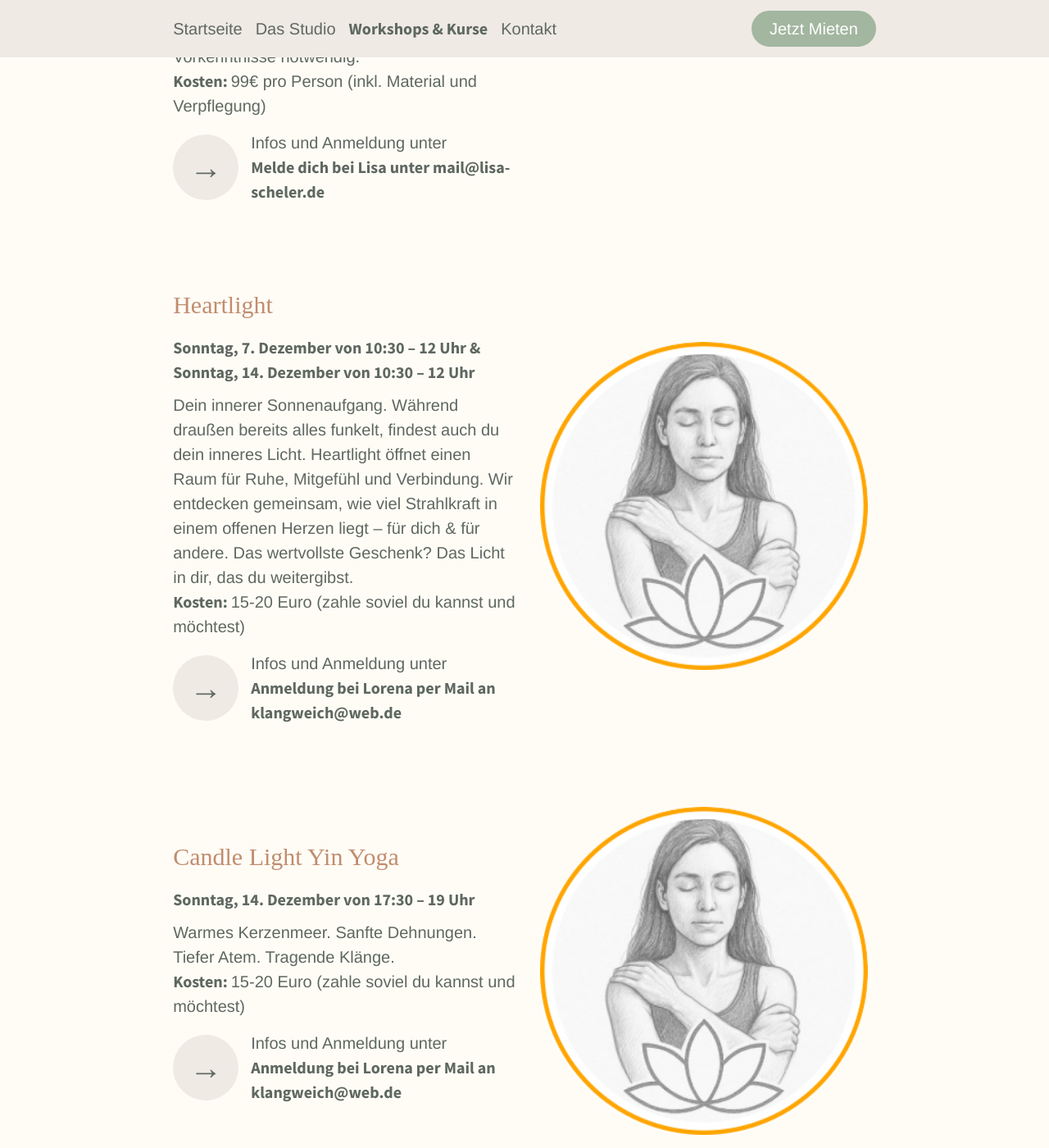
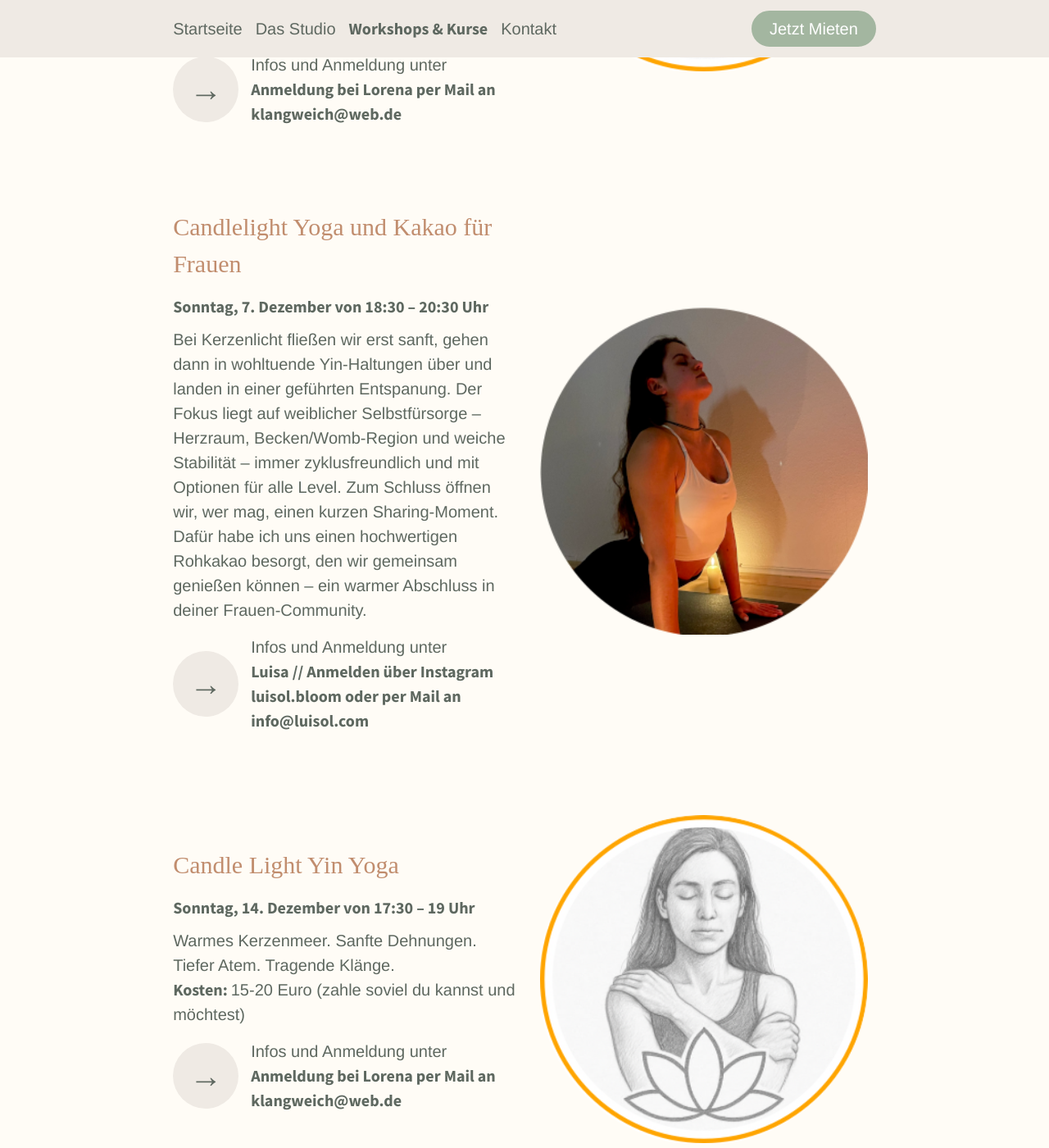
Before and after one commit to sonjafeitsch/meine-nische-website, a Jekyll site: the page built from kurse.html, in a window 1280 px wide and 1400 px high, scrolled down 4880 px. Shown: the whole window at 82% size. Built offline with Jekyll 4.4.1, drawn with Linux system fonts in a browser that asks for light colours; some web fonts are replaced; some of the changed text lies outside the part shown.

```diff
--- a/kurse.html
+++ b/kurse.html
@@ -64,12 +55,30 @@ events:
     Strahlkraft in einem offenen Herzen liegt – für dich & für andere. Das wertvollste Geschenk? Das Licht in dir, das du weitergibst."
     costs: "15-20 Euro (zahle soviel du kannst und möchtest)"
     address: "Anmeldung bei Lorena per Mail an klangweich@web.de"
+  - name: "Candlelight Yoga und Kakao für Frauen"
+    image: luisa2.png
+    time:  Sonntag, 7. Dezember von 18:30 – 20:30 Uhr
+    description: "Bei Kerzenlicht fließen wir erst sanft, gehen dann in wohltuende Yin-Haltungen über und landen in einer
+    geführten Entspanung. Der Fokus liegt auf weiblicher Selbstfürsorge – Herzraum, Becken/Womb-Region und
+    weiche Stabilität – immer zyklusfreundlich und mit Optionen für alle Level. Zum Schluss öffnen wir, wer mag,
+    einen kurzen Sharing-Moment. Dafür habe ich uns einen hochwertigen Rohkakao besorgt, den wir gemeinsam genießen
+    können – ein warmer Abschluss in deiner Frauen-Community."
+    address: "Luisa // Anmelden über Instagram luisol.bloom oder per Mail an info@luisol.com"
   - name: "Candle Light Yin Yoga"
     image: lorena.png
     time:  Sonntag, 14. Dezember von 17:30 – 19 Uhr
     description: "Warmes Kerzenmeer. Sanfte Dehnungen. Tiefer Atem. Tragende Klänge."
     costs: "15-20 Euro (zahle soviel du kannst und möchtest)"
     address: "Anmeldung bei Lorena per Mail an klangweich@web.de"
+  - name: "Dein Vision Board 2026"
+    image: meditation.png
+    time:  Sonntag, 4. Januar von 14 – 17 Uhr
+    description: "Verbinde dich in diesem Workshop mit deinen Visionen, Zielen und Wünschen für das kommende Jahr. Gebe
+    ihnen auf kreative Weise Raum und mache sie auf einer individuellen Collage sichtbar. Hierdurch richtet sich
+    dein Fokus auf deine Herzensprojekte, sie werden präsenter. Durch regelmäßiges Betrachten gelangen diese
+    tiefer in dein Unterbewusstsein und lassen sich dadurch einfacher in die Tat umsetzen."
+    costs: "45 Euro (inklusive Material, Snacks und Tee)"
+    address: "Marina Heidinger // 0176 83365567"
   - name: "BAEM! Yoga"
     image: daniela.png
     time: Donnerstag von 19 bis 20 Uhr (ab September 2025)
```
Also changed, not shown: other parts of kurse.html (+0 -9 lines), images/events/luisa2.png (added).
